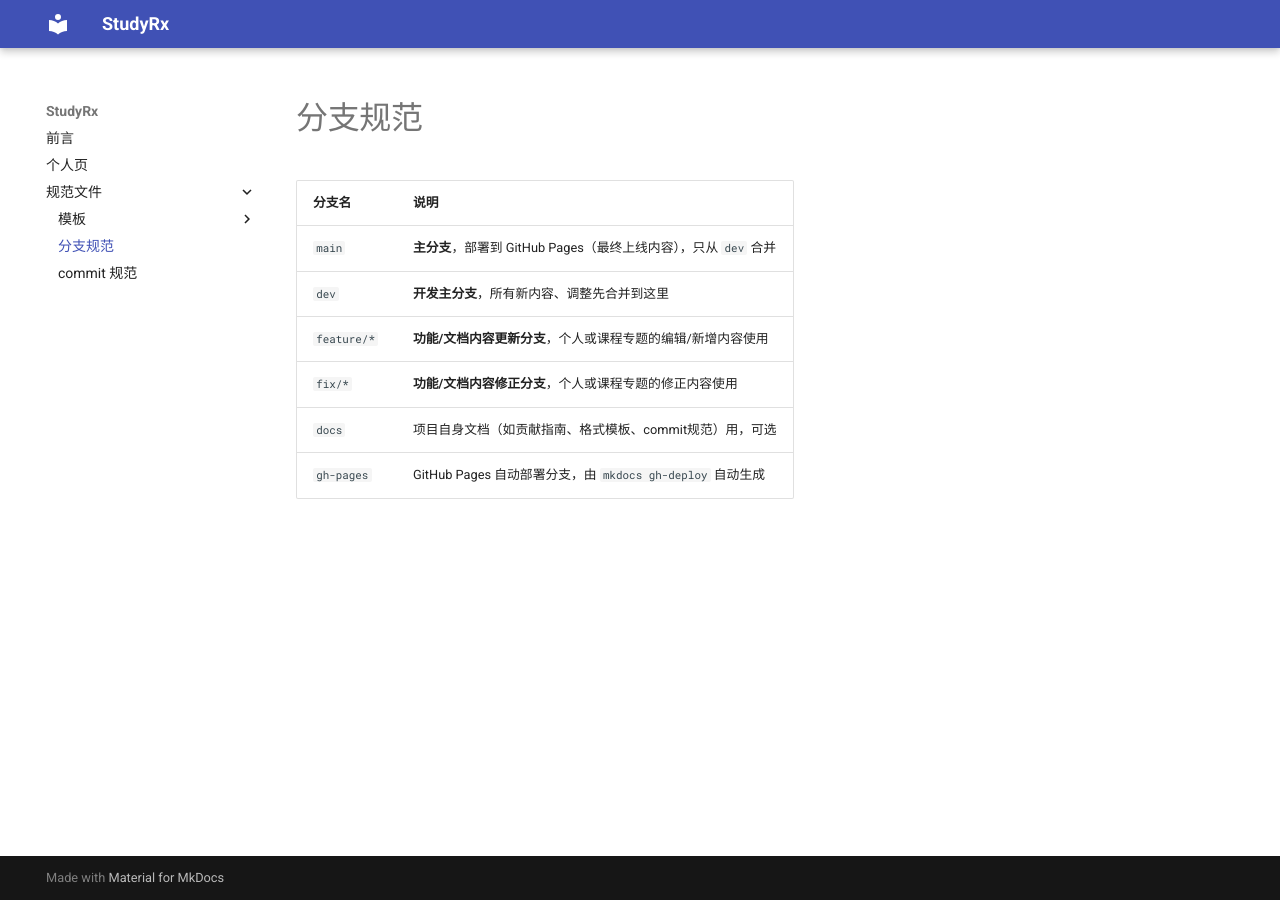
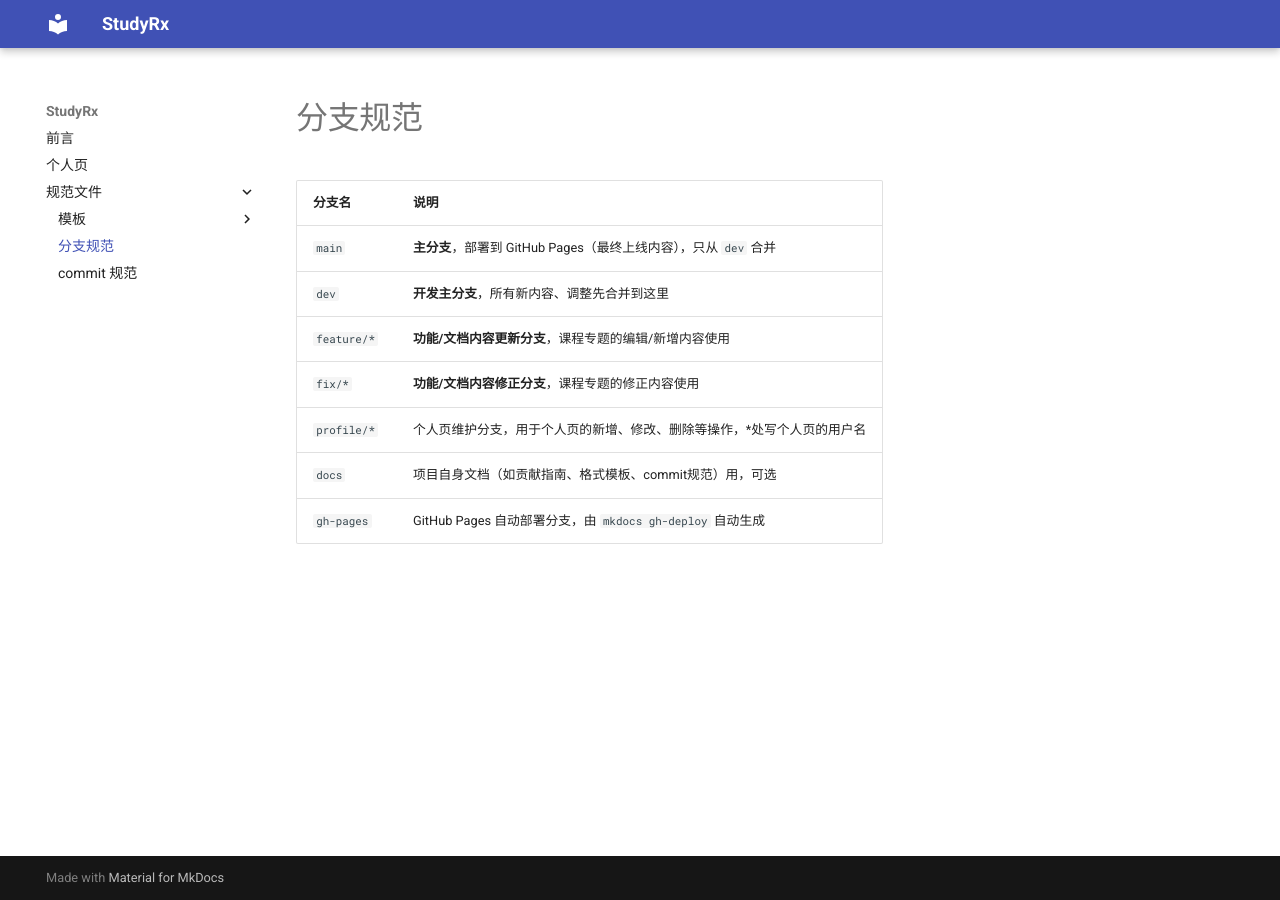
Before and after one commit to Qihao0v0/StudyRx, an MkDocs documentation site: the page built from docs/规范文件/分支规范.md, in a window 1280 px wide. Built offline with MkDocs 1.6.1 and Material for MkDocs 9.7.7, drawn with Linux system fonts in a browser that asks for light colours; plug-ins that fetch from the network failed and are left out.

Commit message:
docs(分支规范): 新增了分支profile

```diff
--- a/docs/规范文件/分支规范.md
+++ b/docs/规范文件/分支规范.md
@@ -2,7 +2,8 @@
 | ----------- | ------------------------------------------------------- |
 | `main`      | **主分支**，部署到 GitHub Pages（最终上线内容），只从 `dev` 合并          |
 | `dev`       | **开发主分支**，所有新内容、调整先合并到这里                             |
-| `feature/*` | **功能/文档内容更新分支**，个人或课程专题的编辑/新增内容使用                      |
-| `fix/*` | **功能/文档内容修正分支**，个人或课程专题的修正内容使用                      |
+| `feature/*` | **功能/文档内容更新分支**，课程专题的编辑/新增内容使用                      |
+| `fix/*` | **功能/文档内容修正分支**，课程专题的修正内容使用                      |
+| `profile/*`  | 个人页维护分支，用于个人页的新增、修改、删除等操作，*处写个人页的用户名 |
 | `docs`      | 项目自身文档（如贡献指南、格式模板、commit规范）用，可选                      |
 | `gh-pages`  | GitHub Pages 自动部署分支，由 `mkdocs gh-deploy` 自动生成 |
```
